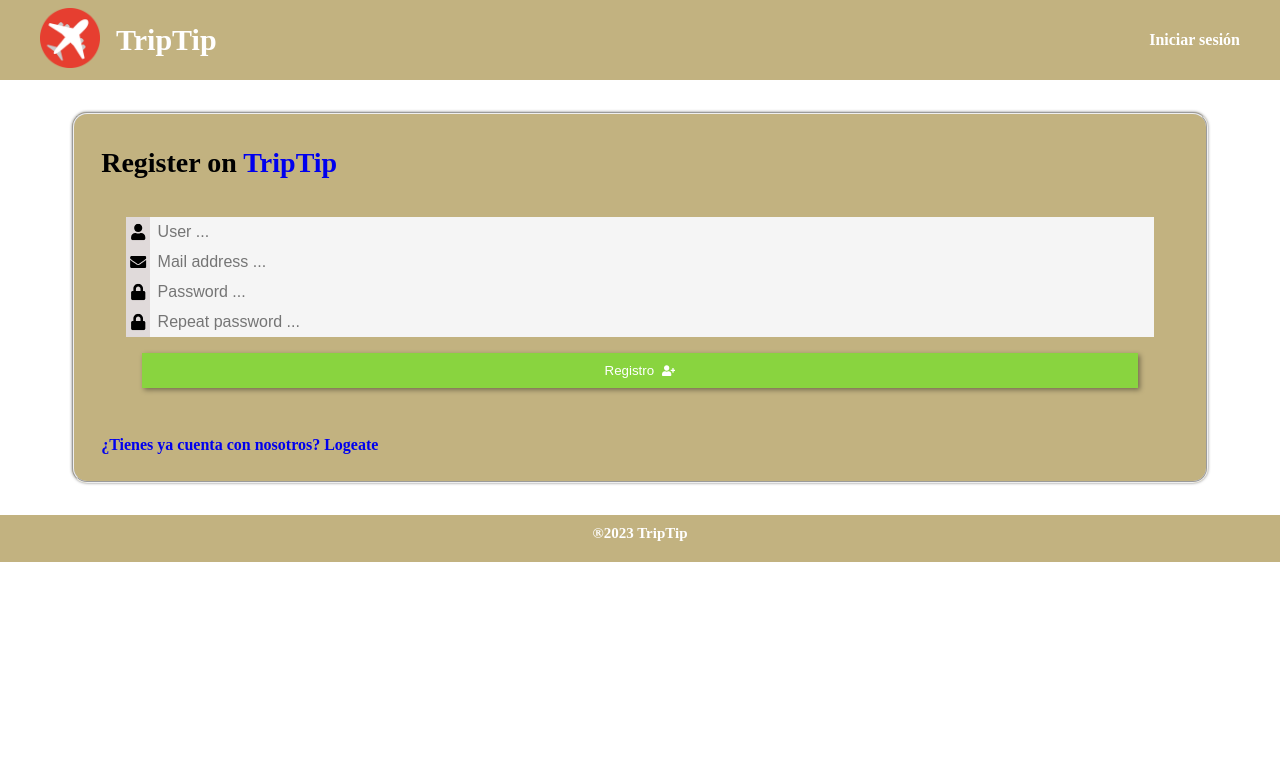
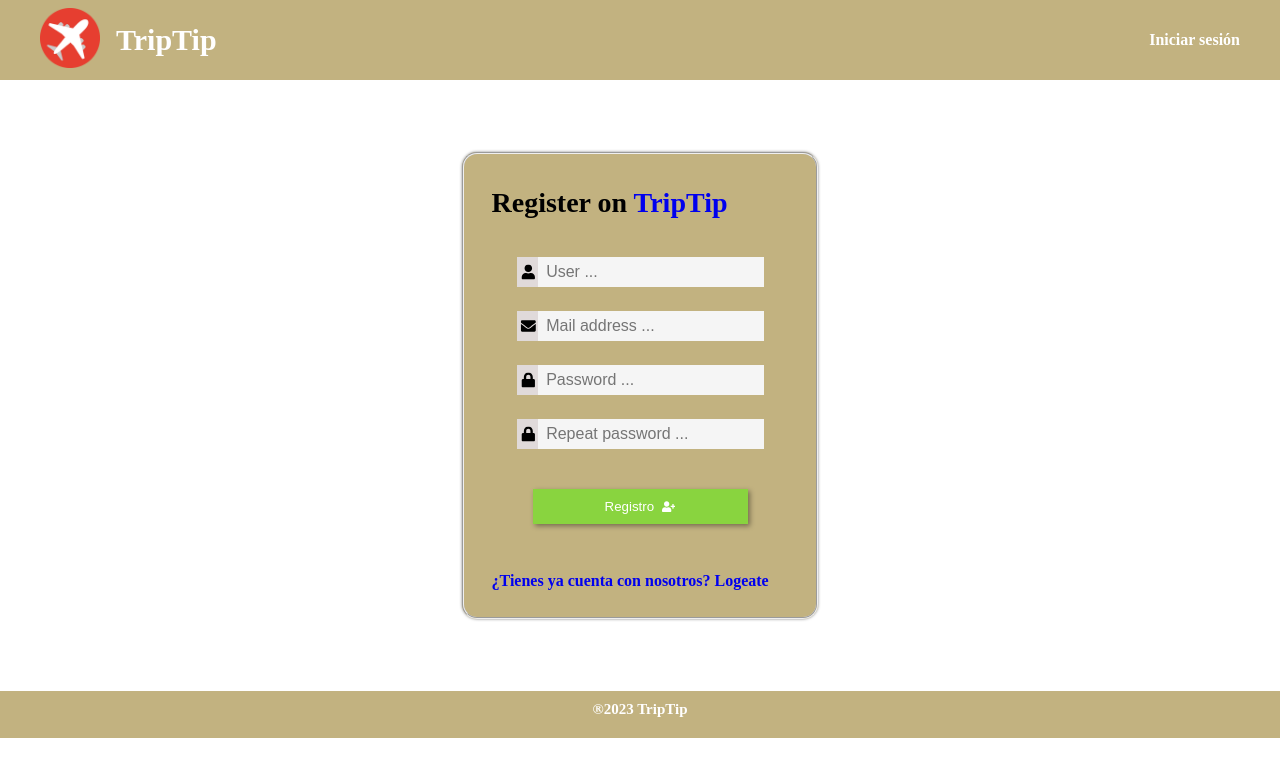
Before and after one commit to Manucv20/TripTip-App, a React (Vite) app in the folder FrontEnd/: page /register in a window 1280 px wide. Shown: the top 776 px of the page. Built offline with nearby package versions, Linux system fonts and the light colour scheme.

Commit message:
Se vuelve a actualizar el CSS para no afectar las otras paginas

```diff
--- a/FrontEnd/src/components/EmailComponent.jsx
+++ b/FrontEnd/src/components/EmailComponent.jsx
@@ -23,15 +23,17 @@ const EmailComponent = ({ currentEmail }) => {
         return;
       }
 
-      await updataUserEmailService({
+      const data = await updataUserEmailService({
         email: newEmail,
         token,
         id: userData.userId,
       });
       toast.success("Actualización exitosa.");
 
+      const clave = data.token;
+
       logoutHandler();
-      navigate("/registered");
+      navigate(`/registered/${clave}`);
     } catch (error) {
       toast.error(error.message);
     }
--- a/FrontEnd/src/pages/LoginPage.jsx
+++ b/FrontEnd/src/pages/LoginPage.jsx
@@ -60,7 +60,15 @@ const LoginPage = () => {
   };
 
   return (
-    <section style={{ height: "75vh" }}>
+    <section
+      style={{
+        display: "flex",
+        flexDirection: "column",
+        justifyContent: "center",
+        alignItems: "center",
+        margin: "2rem",
+      }}
+    >
       <form onSubmit={submitHandler} style={{ margin: "2rem" }}>
         <fieldset
           style={{
@@ -85,7 +93,14 @@ const LoginPage = () => {
           >
             Login on <Link to="/">TripTip</Link>
           </h2>
-          <ul>
+          <ul
+            style={{
+              listStyle: "none",
+              display: "flex",
+              flexDirection: "column",
+              gap: "1.5rem",
+            }}
+          >
             <li className="input-register">
               <IconoEmail />
               <input
--- a/FrontEnd/src/pages/NotFoundPage.jsx
+++ b/FrontEnd/src/pages/NotFoundPage.jsx
@@ -6,7 +6,8 @@ const NotFoundPage = () => {
       <section
         style={{
           display: "flex",
-          justifyContent: "center",
+          flexDirection: "column",
+          alignItems: "center",
           gap: "1rem",
           marginTop: "2rem",
           marginBottom: "2rem",
--- a/FrontEnd/src/pages/RegisterPage.jsx
+++ b/FrontEnd/src/pages/RegisterPage.jsx
@@ -33,15 +33,23 @@ const RegisterPage = () => {
         password: pass1,
       });
 
-      const { token } = data;
-      navigate(`/registered/${token}`);
+      const clave = data.token;
+      navigate(`/registered/${clave}`);
     } catch (error) {
       toast.error(error.message);
     }
   };
 
   return (
-    <section style={{ margin: "2rem" }}>
+    <section
+      style={{
+        display: "flex",
+        flexDirection: "column",
+        justifyContent: "center",
+        alignItems: "center",
+        margin: "2rem",
+      }}
+    >
       <form onSubmit={handleForm} style={{ margin: "2rem" }}>
         <fieldset
           style={{
@@ -66,7 +74,14 @@ const RegisterPage = () => {
           >
             Register on <Link to="/">TripTip</Link>
           </h2>
-          <ul>
+          <ul
+            style={{
+              listStyle: "none",
+              display: "flex",
+              flexDirection: "column",
+              gap: "1.5rem",
+            }}
+          >
             <li className="input-register">
               <IconoUserRegister />
               <input
--- a/FrontEnd/src/pages/SendEmailPage.jsx
+++ b/FrontEnd/src/pages/SendEmailPage.jsx
@@ -4,7 +4,8 @@ const SendEmailPage = () => {
       <section
         style={{
           display: "flex",
-          justifyContent: "center",
+          flexDirection: "column",
+          alignItems: "center",
           gap: "2rem",
           marginTop: "2rem",
           marginBottom: "2rem",
```
Also changed, not shown: 1 other file (tests, documents, lock files or other folders).
